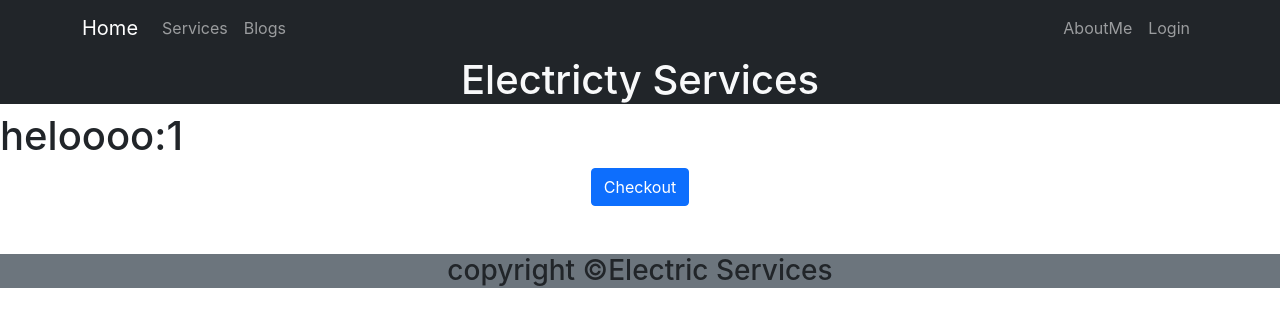
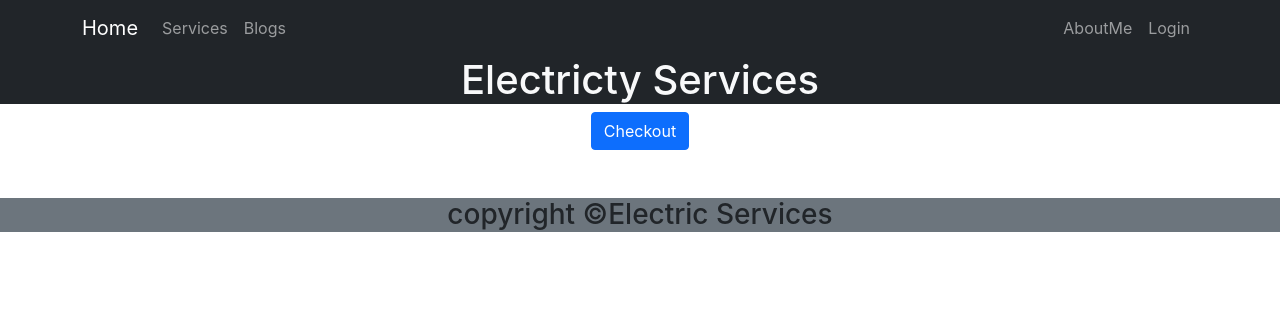
Before and after one commit to Hridoyshom/electricity-service, a React (Create React App) app: page /service/1 in a window 1280 px wide. Shown: the top 326 px of the page. Built offline with nearby package versions, Linux system fonts and the light colour scheme; no server answers.

Commit message:
minor changes

```diff
--- a/src/Pages/ServiceDetail/ServiceDetails.js
+++ b/src/Pages/ServiceDetail/ServiceDetails.js
@@ -5,7 +5,7 @@ const ServiceDetails = () => {
     const { serviceId } = useParams();
     return (
         <div>
-            <h1>heloooo:{serviceId}</h1>
+
             <div className='text-center' >
                 <Link to="/checkout" >
                     <button className='btn btn-primary' >Checkout</button>
```
